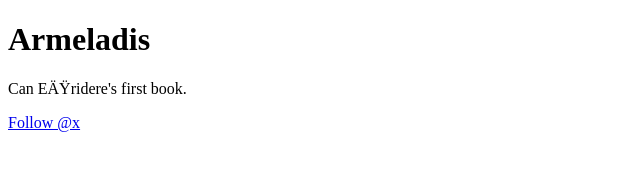
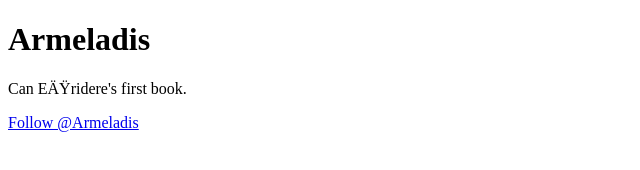
Before and after one commit to jegraphy/armeladis, a plain HTML site: page index.html in a window 1280 px wide. Shown: the full height of the page, 0-640 px from the left. Drawn offline with Linux system fonts and the light colour scheme.

Commit message:
fix for X button

```diff
--- a/index.html
+++ b/index.html
@@ -3,6 +3,6 @@
 <body>
 <h1>Armeladis</h1>
 <p>Can Eğridere's first book.</p>
-  <div style="display:flex;"><a href="https://twitter.com/x?ref_src=twsrc%5Etfw" class="twitter-follow-button" data-size="large" data-lang="en" data-show-count="false">Follow @x</a><script async src="https://platform.twitter.com/widgets.js" charset="utf-8"></script></div>
+  <div style="display:flex;"><a href="https://twitter.com/armeladis" class="twitter-follow-button" data-size="large" data-lang="en" data-show-count="false">Follow @Armeladis</a><script async src="https://platform.twitter.com/widgets.js" charset="utf-8"></script></div>
 </body>
 </html>
```
